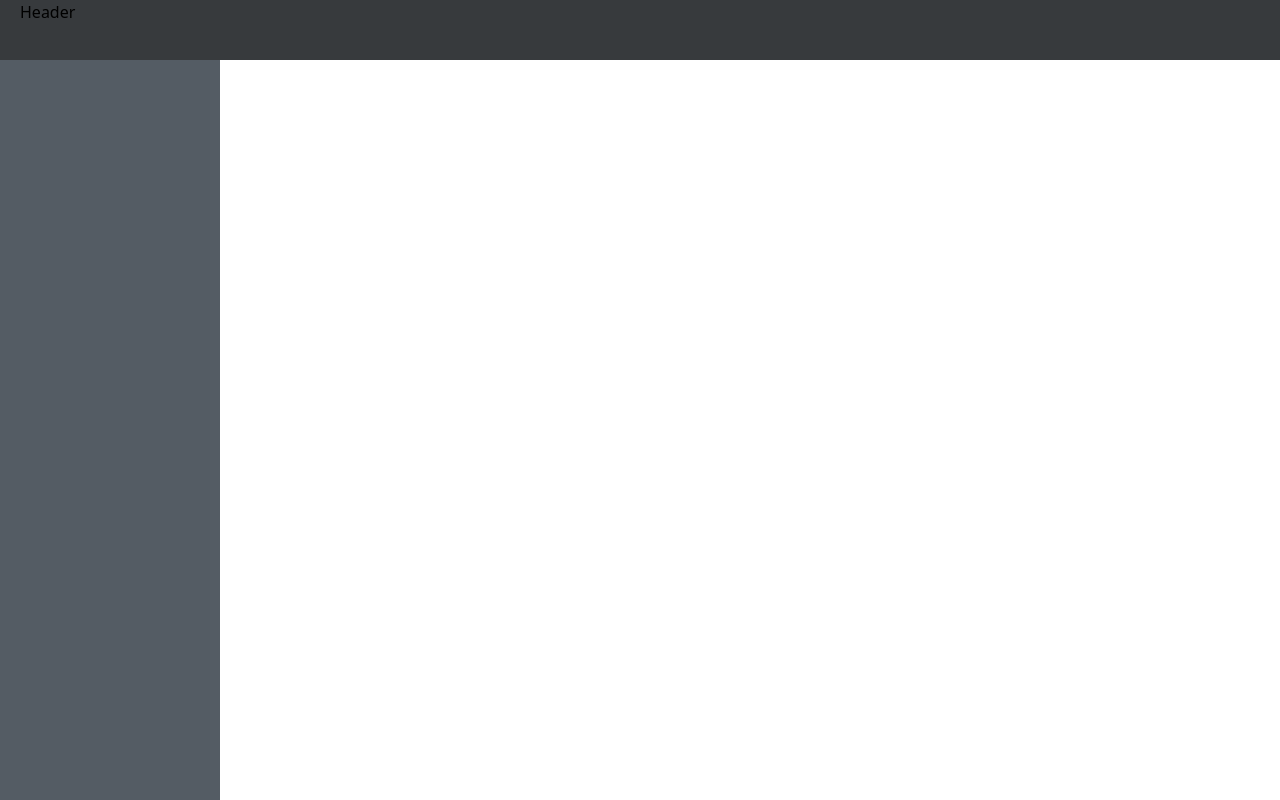
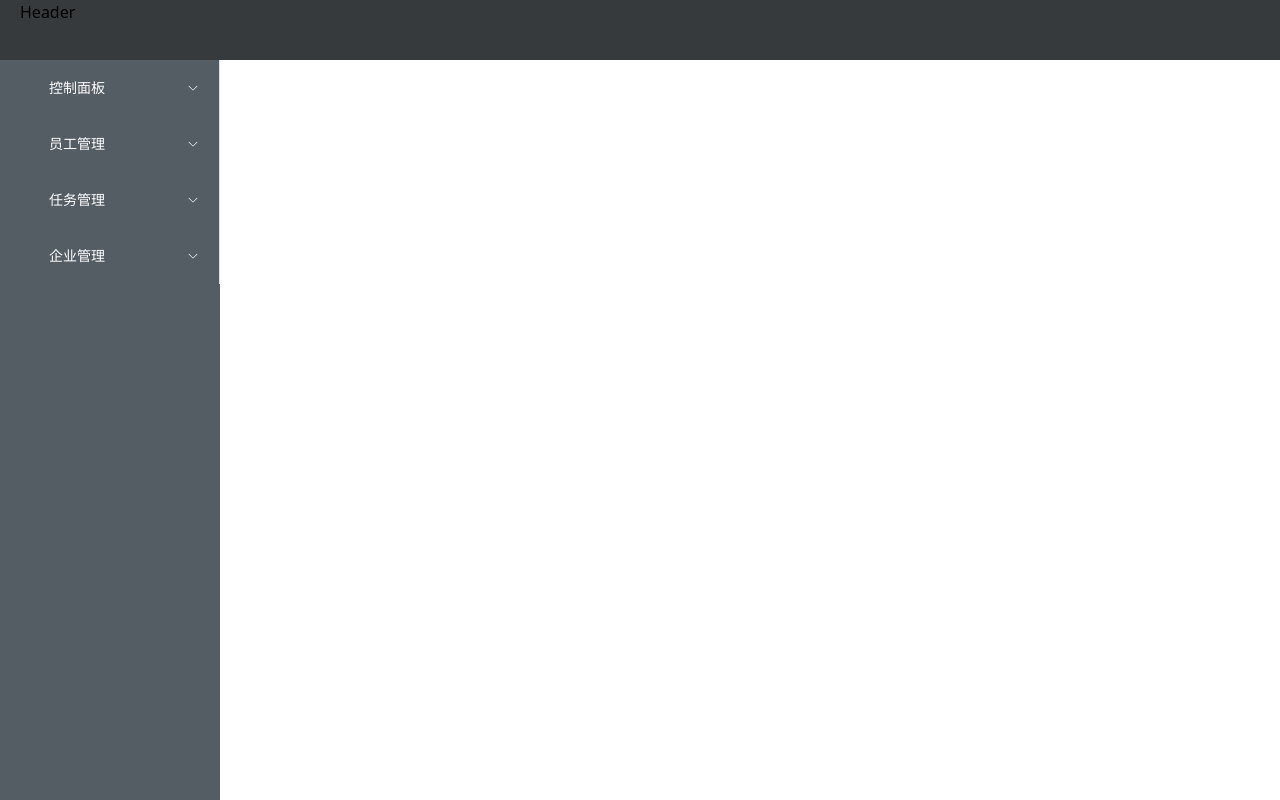
Before and after one commit to KeepCodeing/train-project, a Vue app: page /dashboard/home in a window 1280 px wide. Before the commit this address had no page. Built offline with nearby package versions, Linux system fonts and the light colour scheme.

Commit message:
feat: 完成侧边栏菜单渲染

```diff
--- a/components.d.ts
+++ b/components.d.ts
@@ -17,6 +17,7 @@ declare module '@vue/runtime-core' {
     ElSubMenu: typeof import('element-plus/es')['ElSubMenu']
     IEpAddLocation: typeof import('~icons/ep/add-location')['default']
     IEpEdit: typeof import('~icons/ep/edit')['default']
+    IEpHomeFilled: typeof import('~icons/ep/home-filled')['default']
     Layout: typeof import('./src/components/layout/index.vue')['default']
     Menu: typeof import('./src/components/layout/components/menu.vue')['default']
     RouterLink: typeof import('vue-router')['RouterLink']
--- a/src/components/layout/components/menu.vue
+++ b/src/components/layout/components/menu.vue
@@ -6,6 +6,41 @@
     class="menu"
     background-color="#545c64"
   >
+    <template v-for="item in routes" :key="item.path">
+      <!-- 发现项目里根本没有可以展示得一级路由... -->
+      <el-menu-item
+        v-if="!item.meta!.hidden && !item.children!.length"
+        >{{ item.meta!.title }}</el-menu-item
+      >
+      <el-sub-menu
+        :index="item.path"
+        v-else-if="!item.meta!.hidden && item.children!.length"
+      >
+        <template #title>
+          <!-- 自动引入加上动态组件果不其然又出问题了...改为全局
+               引入图标加动态组件
+           -->
+          <!-- <component :is="`i-ep-${item.meta!.icon}`"></component> -->
+          <el-icon>
+            <component :is="capitalize(item.meta!.icon as string)"></component>
+          </el-icon>
+          <span>{{ item.meta!.title }}</span>
+        </template>
+        <template v-for="subitem in item.children">
+          <el-menu-item
+            :index="`${item.path}/${subitem.path}`"
+            v-if="!subitem.meta!.hidden"
+          >
+            <el-icon>
+              <component
+                :is="capitalize(subitem.meta!.icon as string)"
+              ></component>
+            </el-icon>
+            {{ subitem.meta!.title }}
+          </el-menu-item>
+        </template>
+      </el-sub-menu>
+    </template>
   </el-menu>
 </template>
 
@@ -13,7 +48,7 @@
 // 考虑到项目路由比较简单，所以这里直接写个
 // 两层循环渲染就完事了
 import { routes } from "../../../router/index";
-console.log(routes);
+import { capitalize } from "lodash";
 </script>
 
 <style scoped>
--- a/src/main.ts
+++ b/src/main.ts
@@ -4,6 +4,12 @@ import Router from "./router/index";
 import gb from "./global/utils";
 import "./assets/css/tailwind.css";
 
+import * as ElementPlusIconsVue from "@element-plus/icons-vue";
+
 const app = createApp(App);
 
 app.use(Router).use(gb).mount("#app");
+
+for (const [key, component] of Object.entries(ElementPlusIconsVue)) {
+  app.component(key, component);
+}
```
